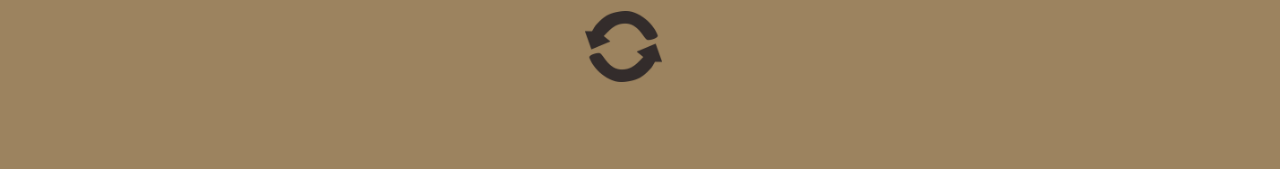
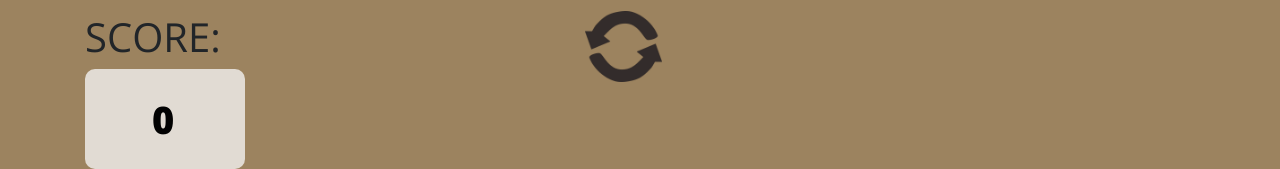
Before and after one commit to Akhmadwildan99/binar-challenge-chapter4, a plain HTML site: page Game/index.html in a window 1280 px wide. Shown: the part 896-1065 px from the top of the page. Before the commit the page ends 1018 px from the top, so only its background shows below. Drawn offline with nearby package versions, Linux system fonts and the light colour scheme.

Commit message:
berhasil menambah fitur score

```diff
--- a/Game/index.html
+++ b/Game/index.html
@@ -31,6 +31,8 @@
                 <li><img id="img-p-kertas" src="assets/kertas.png" class="kertas"></li>
                 <li><img id="img-p-gunting" src="assets/gunting.png" class="gunting"></li>
               </ul>
+              <h1>SCORE:</h1>
+              <div class="score_P1">0</div>
             </div>
             <div class="col-4">
                 <div class="hasil">
--- a/Game/script.js
+++ b/Game/script.js
@@ -7,6 +7,7 @@ const active = document.querySelectorAll('.com li img');
 const refresh = document.querySelector('.refresh');
 const vs = document.querySelector('.vs');
 const result = document.querySelector('.result');
+const scoreP1 = document.querySelector('.score_P1');
 
 
 // Making Play Rules
@@ -40,6 +41,7 @@ class Game{
 }
 
 const play = new Game('batu', 'kertas', 'gunting', 'player 1 win', 'com win', 'draw');
+let currentScore = 0;
 
 pilihan.forEach((pil) => {
     pil.addEventListener('click', function() {
@@ -69,8 +71,14 @@ pilihan.forEach((pil) => {
 
         if(hasilAkhir == 'player 1 win') {
             result.style.backgroundColor = '#4C9654';
+            currentScore += 1;
+            console.log(currentScore);
+            scoreP1.textContent = currentScore;
         } if (hasilAkhir == 'com win') {
             result.style.backgroundColor = '#4C9654';
+            currentScore -= 1;
+            console.log(currentScore);
+            scoreP1.textContent = currentScore;
         } else if(hasilAkhir == 'draw') {
             result.style.backgroundColor = '#035B0C';
         }
@@ -80,7 +88,7 @@ pilihan.forEach((pil) => {
         setTimeout(() => {
             vs.classList.add('hidden');
             result.classList.remove('hidden');
-        },2500);
+        },1500);
 
     });
 
--- a/Game/style.css
+++ b/Game/style.css
@@ -210,6 +210,24 @@
     100% {rotate: 360%;}
 }
 
+/* Score */
+.score_P1 {
+    display: flex;
+    justify-content: center;
+    width: 160px;
+    height: 100px;
+    background: #f7f7f7c2;
+    border-radius: 10px;
+    font-weight: bold;
+    font-size: 38px;
+    line-height: 52px;
+    text-align: center;
+    align-items: center;
+    letter-spacing: 0.1em;
+    text-transform: uppercase;
+    color: #020202;
+}
+
 
 /* responsive */
 
```
